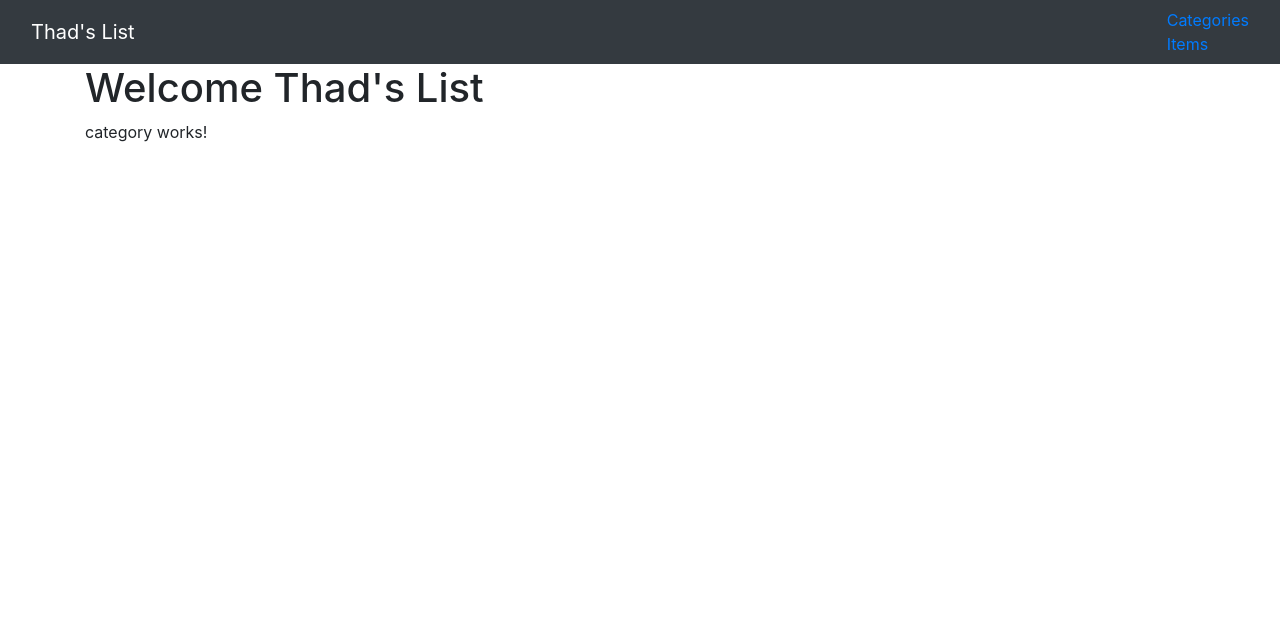
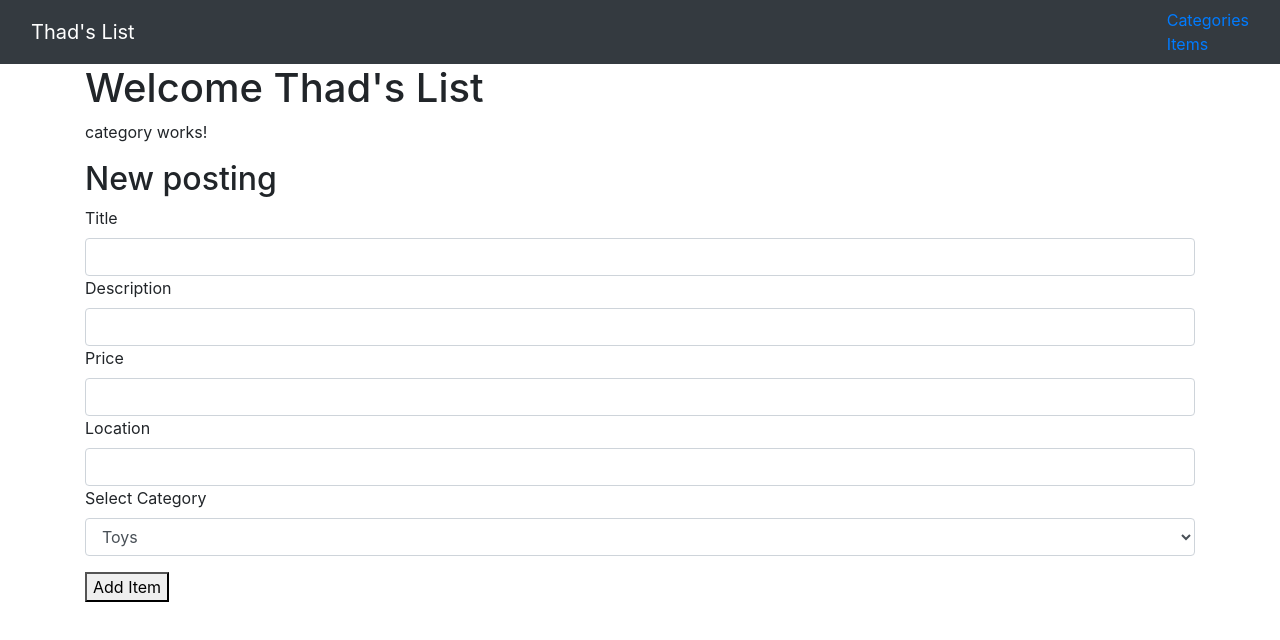
Before and after one commit to eshull/thadslist, an Angular app: page /category in a window 1280 px wide. Shown: the top 640 px of the page. Built offline with nearby package versions, Linux system fonts and the light colour scheme.

Commit message:
add instance of new listing with info

```diff
--- a/src/app/category.model.ts
+++ b/src/app/category.model.ts
@@ -1,2 +1,13 @@
 export class Category {
+  static categories: Category[] = [
+    new Category('Toys'),
+    new Category('Sean Connery Related Items'),
+    new Category('Fidget Spinners'),
+    new Category('Books by Kevin Ahn'),
+    new Category('More Interesting Books by Thad'),
+    new Category('Questionable Novels by Elly Maimon'),
+  ];
+
+  constructor(public title: string) {}
+
 }
--- a/src/app/category/category.component.html
+++ b/src/app/category/category.component.html
@@ -1,3 +1,27 @@
 <p>
   category works!
 </p>
+
+<form class="form" action="index.html" method="post">
+  <h2>New posting</h2>
+  <div class="form-group">
+    <label for="title">Title</label>
+    <input #title class="form-control" type="text" name="title">
+    <label for="description">Description</label>
+    <input #description class="form-control" type="text" name="description">
+    <label for="price">Price</label>
+    <input #price class="form-control" type="number" name="price">
+    <label for="location">Location</label>
+    <input #location class="form-control" type="text" name="location">
+    <label for="categories">Select Category</label>
+    <select #category class="form-control">
+      <option value='0'>Toys</option>
+      <option value='1'>Sean Connery Related Items</option>
+      <option value='2'>Fidget Spinners</option>
+      <option value='3'>Books by Kevin Ahn</option>
+      <option value='4'>More Interesting Books by Thad</option>
+      <option value='5'>Questionable Novels by Elly Maimon</option>
+    </select>
+  </div>
+  <button (click)="onSubmit(title.value, description.value, price.value, location.value, category.value)" type="button">Add Item</button>
+</form>
--- a/src/app/category/category.component.ts
+++ b/src/app/category/category.component.ts
@@ -1,4 +1,6 @@
 import { Component, OnInit } from '@angular/core';
+import { Category } from '../category.model';
+import { Item } from '../item.model';
 
 @Component({
   selector: 'app-category',
@@ -6,10 +8,14 @@ import { Component, OnInit } from '@angular/core';
   styleUrls: ['./category.component.css']
 })
 export class CategoryComponent implements OnInit {
-
+  categories: Category[] = Category.categories;
   constructor() { }
 
   ngOnInit() {
   }
 
+  onSubmit(title: string, description: string, price: number, location: string, category: string) {
+    new Item(title, this.categories[parseInt(category)], description, price, location);
+  }
+
 }
--- a/src/app/item.model.ts
+++ b/src/app/item.model.ts
@@ -1,2 +1,10 @@
+import { Category } from './category.model';
+
 export class Item {
+  static items: Item[] = [];
+
+  constructor(public title: string, public category: Category, public description: string, public price: number, public location: string) {
+    Item.items.push(this);
+  }
+
 }
--- a/src/app/item/item.component.html
+++ b/src/app/item/item.component.html
@@ -1,3 +1,7 @@
-<p>
-  item works!
-</p>
+<div *ngFor="let item of items" class="panel panel-primary">
+  <p>Title: {{ item.name }} </p>
+  <p>Description: {{ item.description }} </p>
+  <p>Price: {{ item.price }} </p>
+  <p>Location: {{ item.location }}
+  <p>Category: {{ item.category.title }}
+</div>
--- a/src/app/item/item.component.ts
+++ b/src/app/item/item.component.ts
@@ -1,4 +1,5 @@
 import { Component, OnInit } from '@angular/core';
+import { Item } from '../item.model';
 
 @Component({
   selector: 'app-item',
@@ -6,6 +7,7 @@ import { Component, OnInit } from '@angular/core';
   styleUrls: ['./item.component.css']
 })
 export class ItemComponent implements OnInit {
+  items: Item[] = Item.items;
 
   constructor() { }
 
--- a/src/app/welcome/welcome.component.html
+++ b/src/app/welcome/welcome.component.html
@@ -1,3 +1,7 @@
 <p>
   welcome works!
 </p>
+
+<h1>Thad's List</h1>
+
+<h2>Buy and sell all your favorite things here</h2>
```
